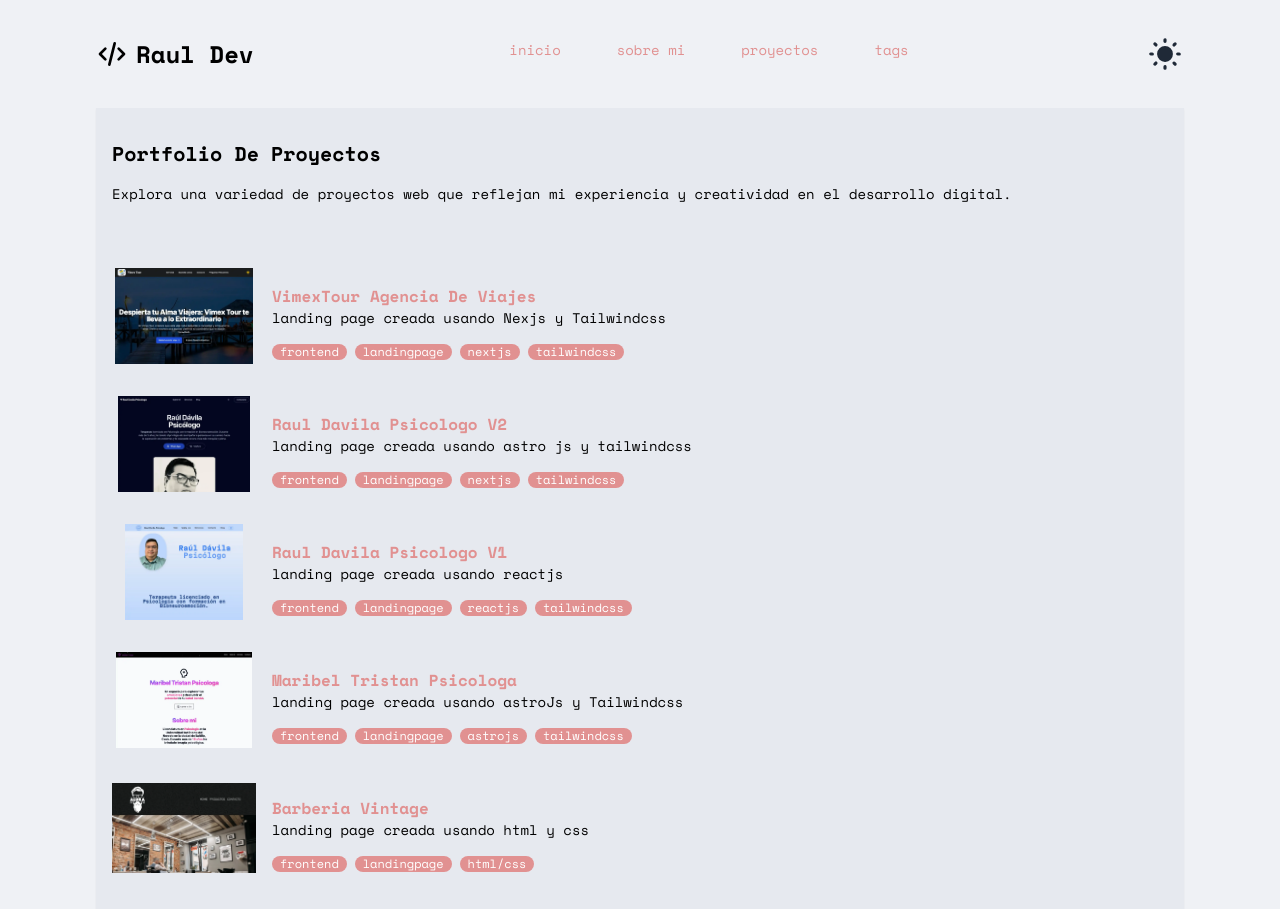
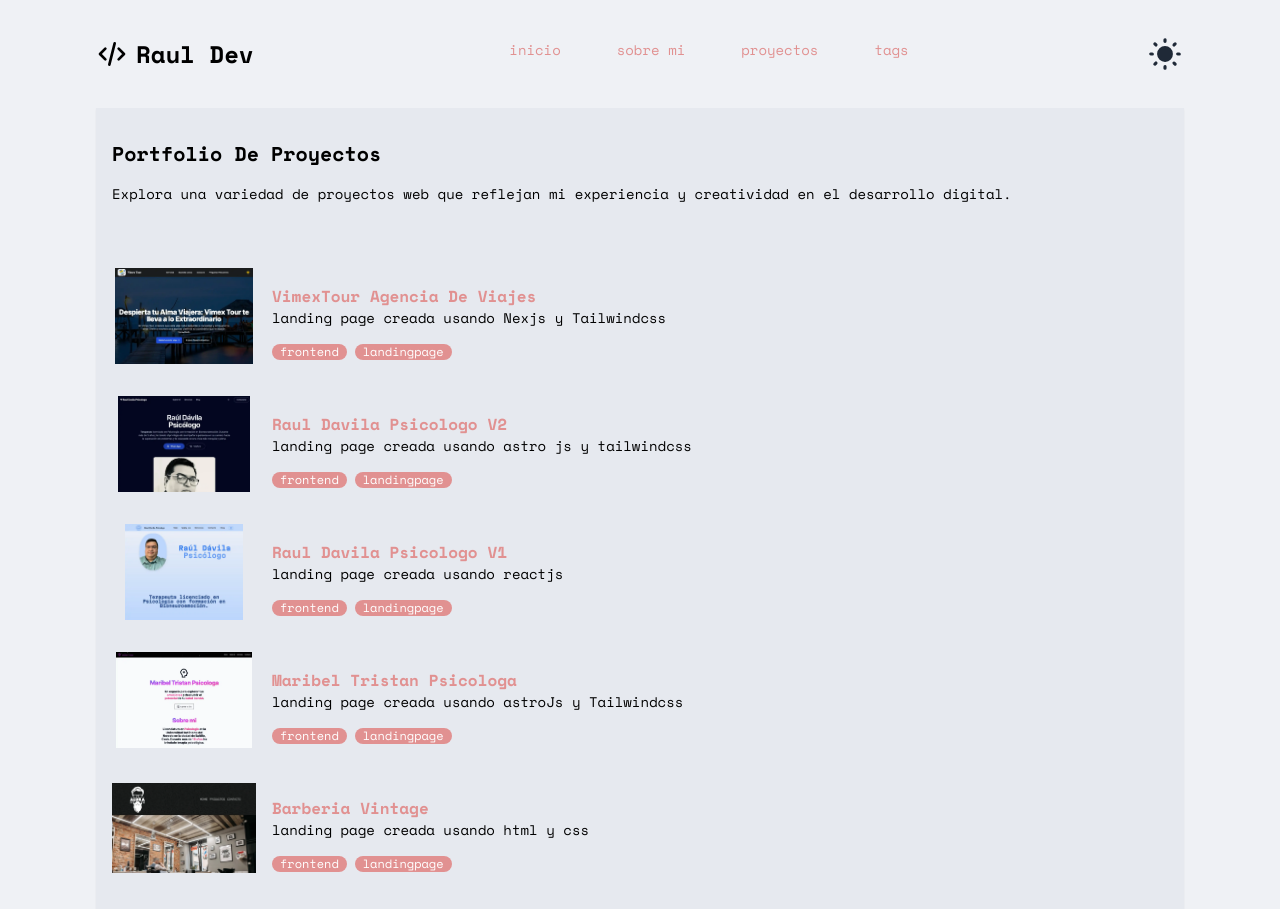
Before and after one commit to magoMercurio/next-portfolio-2024, a Next.js app: page /proyectos in a window 1280 px wide. Shown: the top 909 px of the page. Built offline with nearby package versions, Linux system fonts and the light colour scheme.

Commit message:
Update proyectdata.js

```diff
--- a/src/data/proyectdata.js
+++ b/src/data/proyectdata.js
@@ -6,7 +6,8 @@ export const proyectsdata = [
     "descripcion": "landing page creada usando Nexjs y Tailwindcss",
     "link": "https://vimextour.com/",
     "link_github": "/proyectos",
-    tags: ['frontend', 'landingpage', 'nextjs', 'tailwindcss'],
+    tags: ['frontend', 'landingpage'],
+    skills: ['nextjs', 'tailwindcss'],
     pin: true,
   },
   {
@@ -16,7 +17,8 @@ export const proyectsdata = [
     "descripcion": "landing page creada usando astro js y tailwindcss",
     "link": "https://rauldavilapsicologo.com",
     "link_github": "/proyectos",
-    tags: ['frontend', 'landingpage', 'nextjs', 'tailwindcss'],
+    tags: ['frontend', 'landingpage'],
+    skills: ['astrojs', 'tailwindcss'],
     pin: true,
   },
   {
@@ -26,7 +28,8 @@ export const proyectsdata = [
     "descripcion": "landing page creada usando reactjs",
     "link": "https://raulpsicologo.netlify.app/",
     "link_github": "https://github.com/magoMercurio/raul-psicologo",
-    tags: ['frontend', 'landingpage', 'reactjs', 'tailwindcss'],
+    tags: ['frontend', 'landingpage'],
+    skills: ['reactjs', 'tailwindcss'],
     pin: false,
   },
   {
@@ -36,7 +39,8 @@ export const proyectsdata = [
     "descripcion": "landing page creada usando astroJs y Tailwindcss",
     "link": "https://terapiaconmaribel.com/",
     "link_github": "/proyectos",
-    tags: ['frontend', 'landingpage', 'astrojs', 'tailwindcss'],
+    tags: ['frontend', 'landingpage'],
+    skills: ['astrojs', 'tailwindcss'],
     pin: true,
   },
   {
@@ -46,7 +50,9 @@ export const proyectsdata = [
     "descripcion": "landing page creada usando html y css",
     "link": "https://magomercurio.github.io/web-barberia/",
     "link_github": "https://github.com/magoMercurio/web-barberia",
-    tags: ['frontend', 'landingpage', 'html/css'],
+    tags: ['frontend', 'landingpage'],
+    skills: ['html/css'],
+
     pin: false,
   },
   {
@@ -56,7 +62,8 @@ export const proyectsdata = [
     "descripcion": "Dashboard simulando una aplicacion bancaria",
     "link": "https://smart-bank2023.netlify.app/",
     "link_github": "https://github.com/magoMercurio/styled-cpmponent-vite/blob/main/package.json",
-    tags: ['frontend', 'landingpage', 'reactjs', 'styled component'],
+    tags: ['frontend', 'landingpage'],
+    skills: ['reactjs', 'styled component'],
     pin: false,
   }
 ];
```
